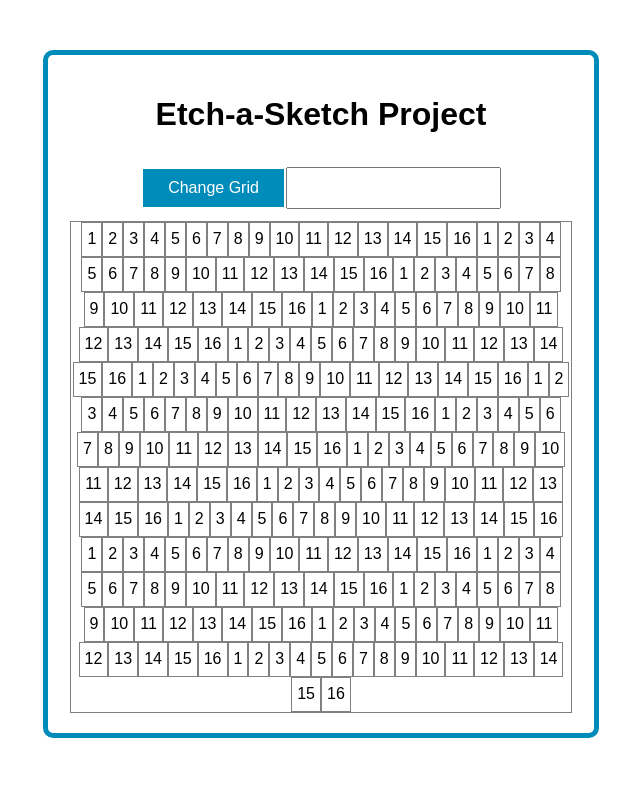
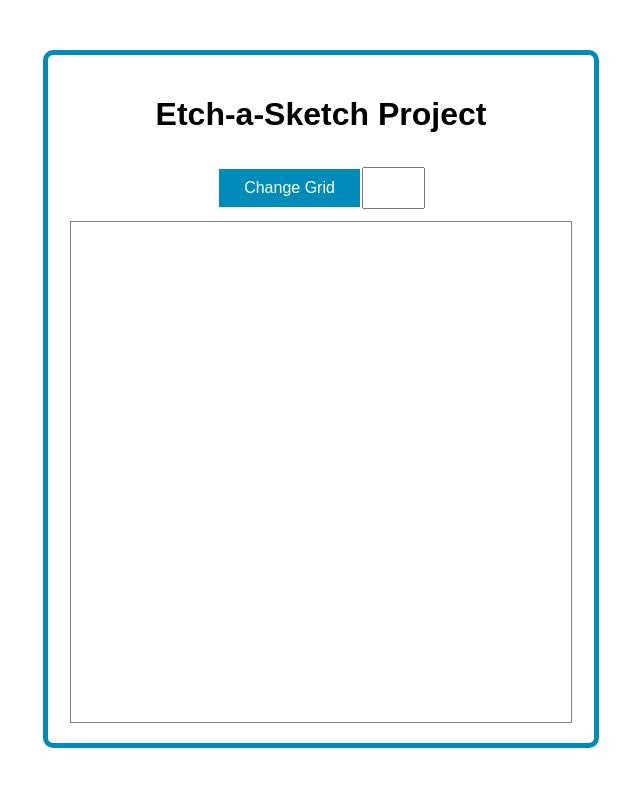
Before and after one commit to emagalona/etch-a-sketch, a plain HTML site: page index.html in a window 1280 px wide. Both pictures are taken after a click on the button "Change Grid". Shown: the whole page, without its empty margins (319-959 px from the left). Drawn offline with Linux system fonts and the light colour scheme.

Commit message:
Fixed showing of boxes and input number.
Fixed how boxes are shown as well as accepting new number of rows and columns.

```diff
--- a/index.html
+++ b/index.html
@@ -10,7 +10,7 @@
 
     <div class="container">
         <h1>Etch-a-Sketch Project</h1>
-        <div class="user-input"><button class="change-pixel">Change Grid</button><input type="text" class="pixel-value"></div>
+        <div class="user-input"><button class="change-pixel" id="change-pixel">Change Grid</button><input type="number" class="pixel-value" id="pixel-value"  min="1" max="35"></div>
         <div class="canvas" id="canvas"></div>
     </div>
     <script src="index.js"></script>
--- a/index.js
+++ b/index.js
@@ -5,12 +5,46 @@ document.addEventListener("DOMContentLoaded", function () {
         for(let j=1; j<=16; j++){
             const content = document.createElement('div');
             content.setAttribute('id', `${i}${j}`);
-            content.textContent = `${j}`;
+            content.textContent = ``;
+            content.style.width='29.25px';
+            content.style.height='29.25px';
             container.appendChild(content);
         }
     }
 
+});
 
 
+const changeBtn = document.getElementById('change-pixel');
+const canvasDiv = document.getElementById('canvas');
+const userInput = document.getElementById('pixel-value');
 
-});
+
+changeBtn.addEventListener('click', function (){
+    while(canvasDiv.hasChildNodes()){
+        canvasDiv.removeChild(canvasDiv.firstChild);
+    }
+
+    const userInput = document.getElementById('pixel-value').value;
+
+    let newDimension = (500 / parseInt(userInput));
+
+    let numberOfDiv = 500 / parseFloat(newDimension).toFixed(2);
+    let numberOfDivConverted = Math.round(numberOfDiv);
+    let newWidth = newDimension - 2;
+    let newHeight = newDimension - 2;
+
+    for (let i = 1; i<= numberOfDivConverted; i++) {
+        for (let j=1; j<= numberOfDivConverted; j++){
+            const newContent = document.createElement('div');
+            newContent.setAttribute('id', `${i}${j}`);
+            newContent.style.width = `${newWidth}px`;
+            newContent.style.height = `${newHeight}px`;
+            newContent.textContent = ``;
+            canvasDiv.appendChild(newContent);
+        }
+    }
+
+    console.log(newDimension);
+    console.log(numberOfDiv);
+})
--- a/styles.css
+++ b/styles.css
@@ -38,6 +38,7 @@ body {
 .canvas {
     display: flex;
     width: 500px;
+    height: 500px;
     flex-wrap: wrap;
     align-items: center;
     justify-content: center;
@@ -47,15 +48,13 @@ body {
 }
 
 .canvas div {
-    width: 35;
-    height: 35px;
+
     border: 1px solid gray;
     text-align: center;
-    align-content: center;
-    padding: 5px;
+    display: flex;
+    justify-content: center;
+    align-items: center;
     transition-duration: 0.2s ;
-    box-sizing: border-box;
-
 }
 
 .canvas div:hover{
```
